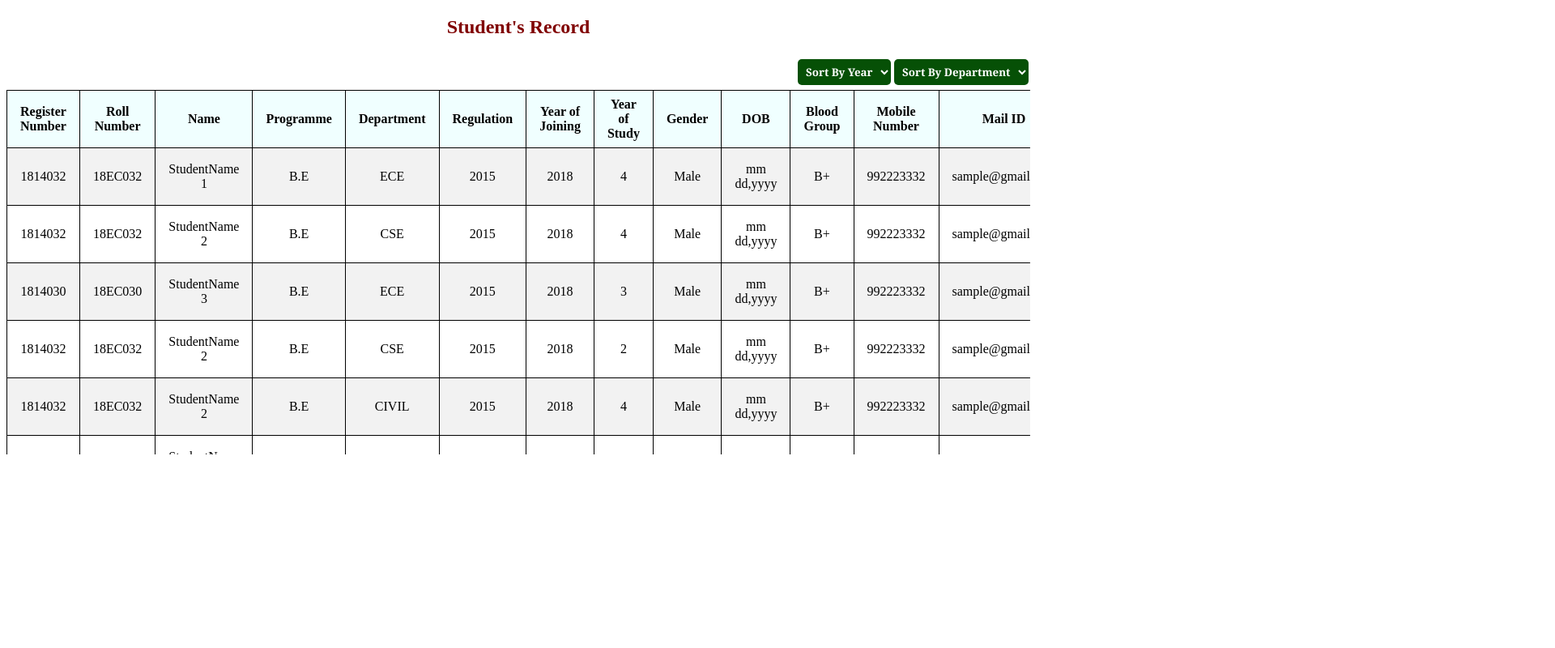
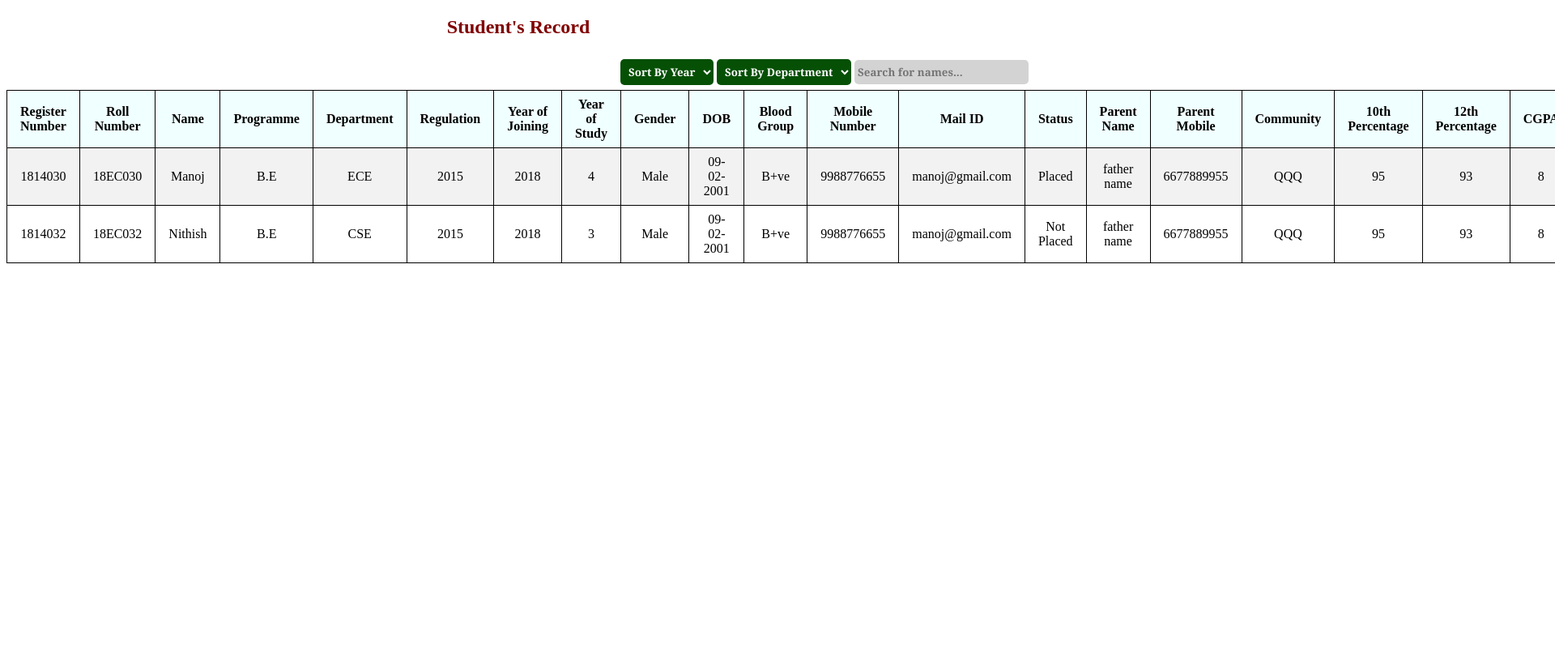
Before and after one commit to Nithishkumar-eng/Project, a plain HTML site: page Project/studentRecord.html in a window 1280 px wide. Shown: the top 800 px of the page at 81% size, 1920 px wide, since content can reach past the window. Drawn offline with Linux system fonts and the light colour scheme.

Commit message:
Update studentRecord.html

```diff
--- a/Project/studentRecord.html
+++ b/Project/studentRecord.html
@@ -42,7 +42,7 @@
             height: 450px;
             overflow: scroll;
         }
-        .selector{
+        .selector,input{
             padding: 6px 4px;
             border: 0;
             outline: 0;
@@ -53,6 +53,9 @@
             font-weight: bold;
             cursor: pointer;
         }
+        input{
+            color: black;
+        }
         option{
             background-color: rgba(6, 80, 6, 0.582);
         }
@@ -60,9 +63,12 @@
             text-align: center;
             color: maroon;
         }
+        input{
+            background-color: lightgray;
+        }
     </style>
 </head>
-<body>
+<body onload="insertRecord()">
     <h2>Student's Record</h2>
     <div class="filter">
         <select class="selector" name="year" id="year"  onchange="yearSortFunction()">
@@ -81,11 +87,13 @@
             <option value="CIVIL">CIVIL</option>
             <option value="ALL"> Select All</option>
         </select>
+        <input type="text" placeholder="Search for names..." id="nameSearch" onkeyup="searchByName()">
     </div>
-    <div class="container">
-    <table id="myTable">
+    <div class="student-record-container">
+    <table  >
+        <tbody id="myTable">
             <tr>
-            <th colspan="3">Register Number</th>
+                <th >Register Number</th>
                 <th>Roll Number</th>
                 <th>Name</th>
                 <th>Programme</th>
@@ -98,6 +106,7 @@
                 <th>Blood Group</th>
                 <th>Mobile Number</th>
                 <th>Mail ID</th>
+                <th>Status</th>
                 <th>Parent Name</th>
                 <th>Parent Mobile</th>
                 <th>Community</th>
@@ -109,7 +118,10 @@
                 <th>Aadhar Number</th>
                 <th>Address</th>
             </tr>
-        <tr>
+        </tbody>
+
+
+        <!-- <tr>
             <td colspan="3">1814032</td>
             <td>18EC032</td>
             <td>StudentName 1</td>
@@ -158,220 +170,65 @@
             <td>no</td>
             <td>223344556677</td>
             <td>bsdcbhjbef ,evvrvrt,ergrrgtg,rfer3rtt-300303</td>
-        </tr>
-        <tr>
-            <td colspan="3">1814030</td>
-            <td>18EC030</td>
-            <td>StudentName 3</td>
-            <td>B.E</td>
-            <td class="dept">ECE</td>
-            <td>2015</td>
-            <td>2018</td>
-            <td class="year">3</td>
-            <td>Male</td>
-            <td class="dob"> mm dd,yyyy</td>
-            <td>B+</td>
-            <td>992223332</td>
-            <td>sample@gmail.com</td>
-            <td>father name</td>
-            <td>887776655</td>
-            <td>AAA</td>
-            <td>90</td>
-            <td>90</td>
-            <td>8</td>
-            <td>0</td>
-            <td>no</td>
-            <td>223344556677</td>
-            <td>bsdcbhjbef ,evvrvrt,ergrrgtg,rfer3rtt-300303</td>
-        </tr>
-        <tr>
-            <td colspan="3">1814032</td>
-            <td>18EC032</td>
-            <td>StudentName 2</td>
-            <td>B.E</td>
-            <td class="dept">CSE</td>
-            <td>2015</td>
-            <td>2018</td>
-            <td class="year">2</td>
-            <td>Male</td>
-            <td class="dob">mm dd,yyyy</td>
-            <td>B+</td>
-            <td>992223332</td>
-            <td>sample@gmail.com</td>
-            <td>father name</td>
-            <td>887776655</td>
-            <td>AAA</td>
-            <td>90</td>
-            <td>90</td>
-            <td>8</td>
-            <td>0</td>
-            <td>no</td>
-            <td>223344556677</td>
-            <td>bsdcbhjbef ,evvrvrt,ergrrgtg,rfer3rtt-300303</td>
-        </tr>
-        <tr>
-            <td colspan="3">1814032</td>
-            <td>18EC032</td>
-            <td>StudentName 2</td>
-            <td>B.E</td>
-            <td class="dept">CIVIL</td>
-            <td>2015</td>
-            <td>2018</td>
-            <td class="year">4</td>
-            <td>Male</td>
-            <td class="dob">mm dd,yyyy</td>
-            <td>B+</td>
-            <td>992223332</td>
-            <td>sample@gmail.com</td>
-            <td>father name</td>
-            <td>887776655</td>
-            <td>AAA</td>
-            <td>90</td>
-            <td>90</td>
-            <td>8</td>
-            <td>0</td>
-            <td>no</td>
-            <td>223344556677</td>
-            <td>bsdcbhjbef ,evvrvrt,ergrrgtg,rfer3rtt-300303</td>
-        </tr>
-        <tr>
-            <td colspan="3">1814032</td>
-            <td>18EC032</td>
-            <td>StudentName 2</td>
-            <td>B.E</td>
-            <td class="dept">MECH</td>
-            <td>2015</td>
-            <td>2018</td>
-            <td class="year">3</td>
-            <td>Male</td>
-            <td class="dob">mm dd,yyyy</td>
-            <td>B+</td>
-            <td>992223332</td>
-            <td>sample@gmail.com</td>
-            <td>father name</td>
-            <td>887776655</td>
-            <td>AAA</td>
-            <td>90</td>
-            <td>90</td>
-            <td>8</td>
-            <td>0</td>
-            <td>no</td>
-            <td>223344556677</td>
-            <td>bsdcbhjbef ,evvrvrt,ergrrgtg,rfer3rtt-300303</td>
-        </tr>
-        <tr>
-            <td colspan="3">1814032</td>
-            <td>18EC024</td>
-            <td>StudentName 7</td>
-            <td>B.E</td>
-            <td class="dept">EEE</td>
-            <td>2015</td>
-            <td>2018</td>
-            <td class="year">4</td>
-            <td>Male</td>
-            <td class="dob">mm dd,yyyy</td>
-            <td>B+</td>
-            <td>992223332</td>
-            <td>sample@gmail.com</td>
-            <td>father name</td>
-            <td>887776655</td>
-            <td>AAA</td>
-            <td>90</td>
-            <td>90</td>
-            <td>8</td>
-            <td>0</td>
-            <td>no</td>
-            <td>223344556677</td>
-            <td>bsdcbhjbef ,evvrvrt,ergrrgtg,rfer3rtt-300303</td>
-        </tr>
-        <tr>
-            <td colspan="3">1814047</td>
-            <td>18EC032</td>
-            <td>StudentName 8</td>
-            <td>B.E</td>
-            <td class="dept">CIVIL</td>
-            <td>2015</td>
-            <td>2018</td>
-            <td class="year">3</td>
-            <td>Male</td>
-            <td class="dob">mm dd,yyyy</td>
-            <td>B+</td>
-            <td>992223332</td>
-            <td>sample@gmail.com</td>
-            <td>father name</td>
-            <td>887776655</td>
-            <td>AAA</td>
-            <td>90</td>
-            <td>90</td>
-            <td>8</td>
-            <td>0</td>
-            <td>no</td>
-            <td>223344556677</td>
-            <td>bsdcbhjbef ,evvrvrt,ergrrgtg,rfer3rtt-300303</td>
-        </tr>
-        <tr>
-            <td colspan="3">1814047</td>
-            <td>18EC032</td>
-            <td>StudentName 8</td>
-            <td>B.E</td>
-            <td class="dept">EEE</td>
-            <td>2015</td>
-            <td>2018</td>
-            <td class="year">3</td>
-            <td>Male</td>
-            <td class="dob">mm dd,yyyy</td>
-            <td>B+</td>
-            <td>992223332</td>
-            <td>sample@gmail.com</td>
-            <td>father name</td>
-            <td>887776655</td>
-            <td>AAA</td>
-            <td>90</td>
-            <td>90</td>
-            <td>8</td>
-            <td>0</td>
-            <td>no</td>
-            <td>223344556677</td>
-            <td>bsdcbhjbef ,evvrvrt,ergrrgtg,rfer3rtt-300303</td>
-        </tr>
-        <tr>
-            <td colspan="3">1814047</td>
-            <td>18EC032</td>
-            <td>StudentName 8</td>
-            <td>B.E</td>
-            <td class="dept">ECE</td>
-            <td>2015</td>
-            <td>2018</td>
-            <td class="year">2</td>
-            <td>Male</td>
-            <td class="dob">mm dd,yyyy</td>
-            <td>B+</td>
-            <td>992223332</td>
-            <td>sample@gmail.com</td>
-            <td>father name</td>
-            <td>887776655</td>
-            <td>AAA</td>
-            <td>90</td>
-            <td>90</td>
-            <td>8</td>
-            <td>0</td>
-            <td>no</td>
-            <td>223344556677</td>
-            <td>bsdcbhjbef ,evvrvrt,ergrrgtg,rfer3rtt-300303</td>
-        </tr>
+        </tr>-->
     </table>
     </div>
     <script>
+        function insertRecord(){
+            const arr=[{registerNumber:"1814030",rollNumber:"18EC030",name:"Manoj",programme:"B.E",dept:"ECE",regulation:"2015",yearOfJoining:"2018",yearOfStudy:"4",gender:"Male",dateOfBirth:"09-02-2001",
+            bloodGroup:"B+ve",mobileNumber:"9988776655",mail:"manoj@gmail.com", status:"Placed",parentName:"father name",parentMobile:"6677889955",community:"QQQ",tenthPercentage:"95",twelthPercentage:"93",
+            cgpa:"8",standingArrears:"0",historyOfArrears:"No",aadharNumber:"223344556677",address:"dhewfiwef infnf,nef,jodjeofjepo"},
+            {registerNumber:"1814032",rollNumber:"18EC032",name:"Nithish",programme:"B.E",dept:"CSE",regulation:"2015",yearOfJoining:"2018",yearOfStudy:"3",gender:"Male",dateOfBirth:"09-02-2001",
+            bloodGroup:"B+ve",mobileNumber:"9988776655",mail:"manoj@gmail.com",status:"Not Placed",parentName:"father name",parentMobile:"6677889955",community:"QQQ",tenthPercentage:"95",twelthPercentage:"93",
+            cgpa:"8",standingArrears:"0",historyOfArrears:"No",aadharNumber:"223344556677",address:"dhewfiwef infnf,nef,jodjeofjepo"}];
+
+            let table = document.getElementById('myTable');
+
+            // for(let i=0;i<arr.length;i++){
+            //     console.log(i + " time")
+            //     for(let x in arr[i]){
+
+            //         table.innerHTML+=`<td> ${arr[i][x]} </td>`;
+            //         console.log(table.innerHTML)
+            //     }
+            // }
+            for(let i=0;i<arr.length;i++){
+                table.innerHTML+="<tr><td>"+arr[i].registerNumber+"</td><td>"+arr[i].rollNumber+"</td><td class='studentName'>"+arr[i].name+"</td><td>"+arr[i].programme+"</td><td class='dept'>"+arr[i].dept+"</td><td>"+arr[i].regulation+"</td><td>"
+                +arr[i].yearOfJoining+"</td><td class='year'>"+arr[i].yearOfStudy+"</td><td>"+arr[i].gender+"</td><td>"+arr[i].dateOfBirth+"</td><td>"+arr[i].bloodGroup+"</td><td>"+arr[i].mobileNumber+"</td><td>"+arr[i].mail+"</td><td>"+arr[i].status+"</td><td>"
+                +arr[i].parentName+"</td><td>"+arr[i].parentMobile+"</td><td>"+arr[i].community+"</td><td>"+arr[i].tenthPercentage+"</td><td>"+arr[i].twelthPercentage+"</td><td>"+arr[i].cgpa+"</td><td>"+arr[i].standingArrears+"</td><td>"
+                +arr[i].historyOfArrears+"</td><td>" +arr[i].aadharNumber+"</td><td>"+arr[i].address+"</td></tr>"
+            }
+        }
+        function searchByName(){
+            let input, filter, table, tr, td, i, txtValue;
+            input = document.getElementById("nameSearch");
+            filter = input.value.toUpperCase();
+            table = document.getElementById("myTable");
+            tr = table.getElementsByTagName("tr");
+
+            // Loop through all table rows, and hide those who don't match the search query
+            for (i = 0; i < tr.length; i++) {
+                td = tr[i].getElementsByClassName("studentName")[0];
+                if (td) {
+                    txtValue = td.textContent || td.innerText;
+                    if (txtValue.toUpperCase().indexOf(filter) > -1) {
+                        tr[i].style.display = "";
+                    } else {
+                        tr[i].style.display = "none";
+                    }
+                }
+            }
+        }
         function yearSortFunction() {
           // Declare variables
-
-          var filter,filter2, table, tr, td,td2, i, txtValue,txtValue2;
-          filter = document.getElementById("year").value.toUpperCase();
-          filter2= document.getElementById("dept").value.toUpperCase();
+          console.log("fn executed");
+          let filter,filter2, table, tr, td,td2, i, txtValue,txtValue2;
+          filter = document.getElementById("year").value;
+          filter2= document.getElementById("dept").value;
           table = document.getElementById("myTable");
-
+          console.log(filter,filter2)
           tr = table.getElementsByTagName("tr");
-          console.log(filter, filter2);
+          console.log("length of rows are "+tr.length)
          // Loop through all table rows, and hide those who don't match the search query
             for (i = 0; i < tr.length; i++) {
                 td = tr[i].getElementsByClassName("year")[0];
@@ -389,35 +246,7 @@
 
             }
         }
-        function deptSortFunction(){
-          var input, filter, table, tr, td, i, txtValue;
-          input = document.getElementById("dept");
-          filter = input.value.toUpperCase();
-          table = document.getElementById("myTable");
-          tr = table.getElementsByTagName("tr");
-            console.log("NEW LINE");
-          // Loop through all table rows, and hide those who don't match the search query
-            for (i = 0; i < tr.length; i++) {
-                td = tr[i].getElementsByClassName("dept")[0];
-                if (td) {
-                    txtValue = td.textContent;
 
-                    if (txtValue== filter) {
-                        console.log("If executed")
-                        console.log("txtvalue="+txtValue+" filter="+filter)
-                        tr[i].style.display = "";
-                    }
-                    else{
-                        console.log("Else executed");
-                        console.log("txtvalue="+txtValue+" filter="+filter)
-                        tr[i].style.display = "none";
-                    }
-                }
-                if(filter=="ALL"){
-                    tr[i].style.display = "";
-                }
-            }
-        }
     </script>
 
 </body>
```
Lines whose indentation alone changed are shown as unchanged.
